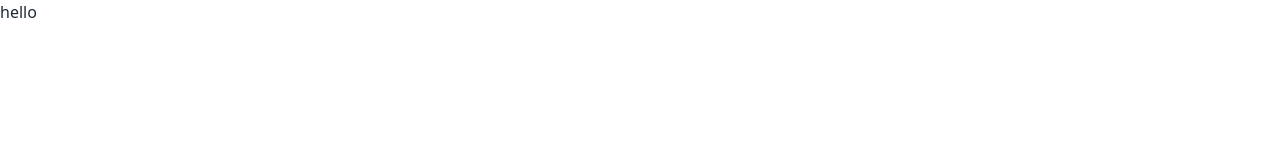
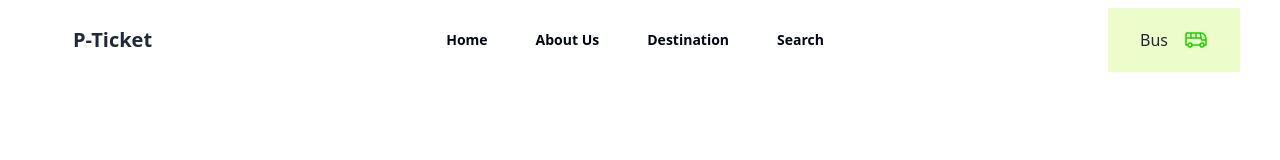
Before and after one commit to nusratjahanlima/bus-ticket-js-dom, a plain HTML site: page index.html in a window 1280 px wide. Drawn offline with nearby package versions, Linux system fonts and the light colour scheme.

Commit message:
navber section completed

```diff
--- a/index.html
+++ b/index.html
@@ -11,7 +11,43 @@
 </head>
 
 <body>
- <h2>hello</h2>
+  <nav>
+    <div class="navbar bg-base-100">
+      <div class="navbar-start">
+        <div class="dropdown">
+          <div tabindex="0" role="button" class="btn btn-ghost lg:hidden">
+            <svg xmlns="http://www.w3.org/2000/svg" class="h-5 w-5" fill="none" viewBox="0 0 24 24" stroke="currentColor"><path stroke-linecap="round" stroke-linejoin="round" stroke-width="2" d="M4 6h16M4 12h8m-8 6h16" /></svg>
+          </div>
+
+        </div>
+        <a class="btn btn-ghost text-xl pl-16">P-Ticket</a>
+      </div>
+      <div class="navbar-center hidden lg:flex">
+        <div class="space-x-12 text-gray-950 text-sm font-semibold hidden lg:flex">
+          <a href="#">Home</a>
+          <a href="#">About Us</a>
+          <a href="#">Destination</a>
+          <a href="#">Search</a>
+        </div>
+      </div>
+      <div class="navbar-end pr-8">
+        <div class="bg-lime-100 hidden gap-4 lg:flex items-center justify-between px-8 py-5 ">
+          <p>Bus</p>
+          <img src="./images/bus-icon.png" alt="">
+        </div>
+      </div>
+    </div>
+
+  </nav>
+
+
+<main>
+
+</main>
+
+<footer>
+
+</footer>
 
     <script src="/script.js"></script>
 </body>
```
